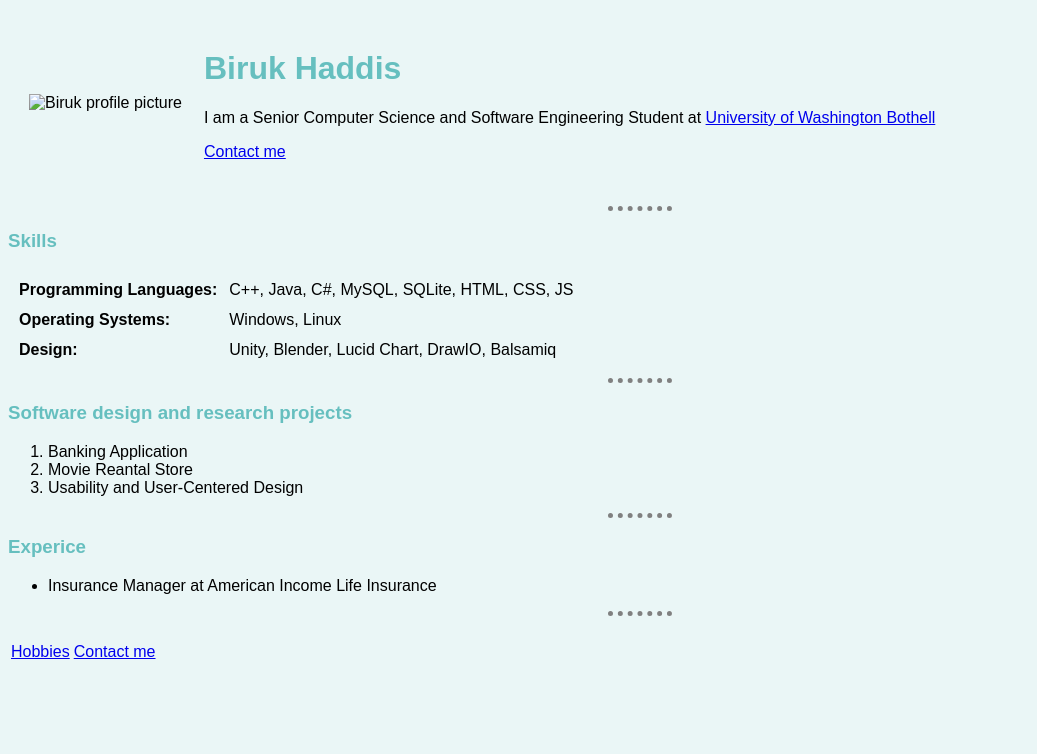
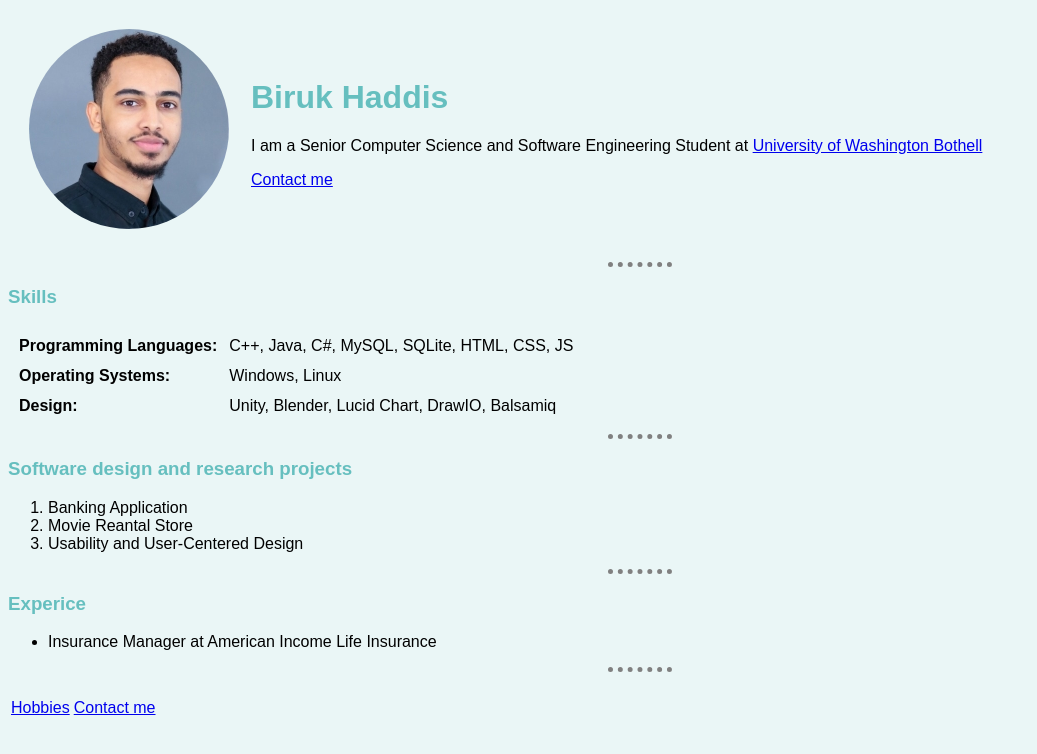
Before and after one commit to birukhaddis/BirukHaddis, a plain HTML site: page index.html in a window 1280 px wide. Shown: the whole page, without its empty margins (0-1037 px from the left). Drawn offline with Linux system fonts and the light colour scheme.

Commit message:
Update index.html

```diff
--- a/index.html
+++ b/index.html
@@ -10,7 +10,7 @@
 <body>
   <table cellspacing="20">
     <tr>
-      <td> <img src="images/circle-cropped.png" alt="Biruk profile picture"></td>
+      <td> <img src="circle-cropped.png" alt="Biruk profile picture"></td>
       <td>
         <h1>Biruk Haddis</h1>
         <p>I am a Senior Computer Science and Software Engineering Student at
```
